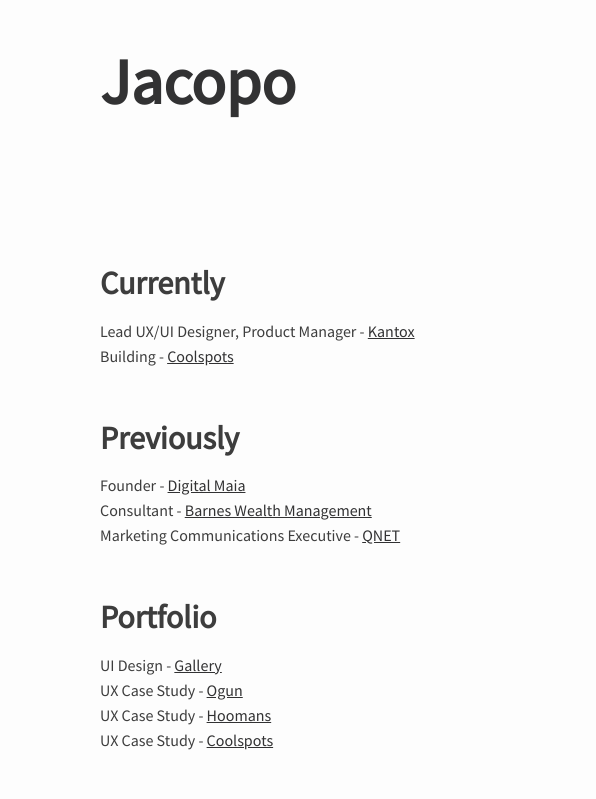
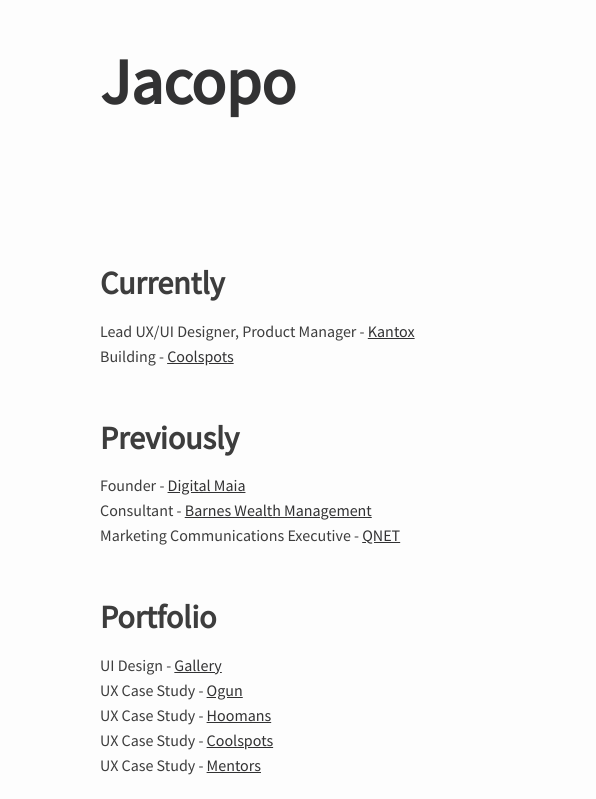
Before and after one commit to JacopoContin/portfolio, a plain HTML site: page index.html in a window 1280 px wide. Shown: the top 799 px of the page, 0-596 px from the left. Drawn offline with Linux system fonts and the light colour scheme.

Commit message:
Add files via upload

```diff
--- a/index.html
+++ b/index.html
@@ -49,6 +49,8 @@
 						<li>UX Case Study - <a href="http://digital-maia.com/ogun" target="_blank">Ogun</a></li>
 						<li>UX Case Study - <a href="https://invis.io/RHRWZYFUCPM" target="_blank">Hoomans</a></li>
 						<li>UX Case Study - <a href="http://digital-maia.com/coolspots" target="_blank">Coolspots</a></li>
+						<li>UX Case Study - <a href="https://medium.com/@jacopojappycontin/mentors-an-occupational-wellness-app-eb0d4f088df2" target="_blank">Mentors</a></li>
+
 						<!--<li>Coding - <a href="https://thelocal-es.netlify.com/" target="_blank">The Local</a></li>-->
 
 					</ul>
```
